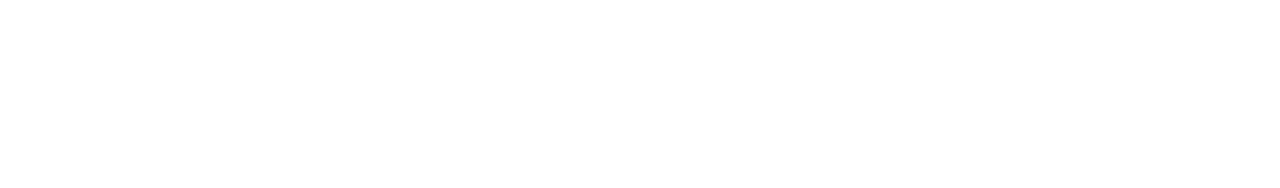
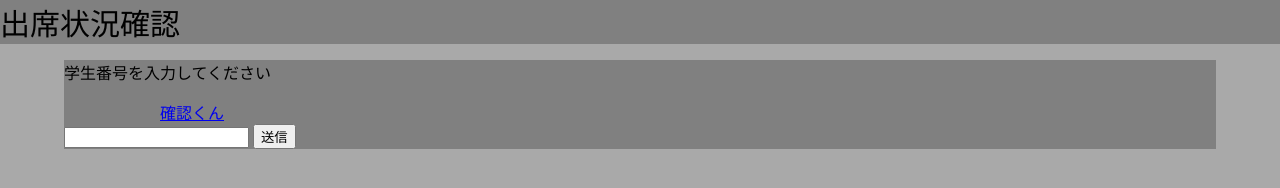
Before and after one commit to noir4247/yjsnpi, a plain HTML site: page index.html in a window 1280 px wide. Drawn offline with Linux system fonts and the light colour scheme.

Commit message:
Update index.html

```diff
--- a/index.html
+++ b/index.html
@@ -1,23 +1,26 @@
 <!DOCTYPE html>
-<html>
-<head>
-<meta http-equiv="X-UA-Compatible" content="IE=edge">
-<title></title>
-<meta charset="utf-8">
-<meta name="description" content="">
-<meta name="author" content="">
-<meta name="viewport" content="width=device-width, initial-scale=1">
-<link rel="stylesheet" href="">
-<!--[if lt IE 9]>
-<script src="//cdn.jsdelivr.net/html5shiv/3.7.2/html5shiv.min.js"></script>
-<script src="//cdnjs.cloudflare.com/ajax/libs/respond.js/1.4.2/respond.min.js"></script>
-<![endif]-->
-<link rel="shortcut icon" href="">
-</head>
-<body>
-<!-- Place your content here -->
+<html lang="ja">
+    <head>
+        <meta http-equiv="Content-Type" content="text/html; charset=UTF-8" />
+	    <meta http-equiv="Content-Language" content="ja" />
+        <meta name="referrer" content="no-referrer">
+        <meta name="referrer" contant="never">
+        <title>出席状況</title>
 
-<!-- SCRIPTS -->
-<!-- Example: <script src="//ajax.googleapis.com/ajax/libs/jquery/1.11.1/jquery.min.js"></script> -->
-</body>
+          <script type="text/javascript" src="main.js"></script>
+          <link rel="stylesheet" type="text/css" href="main.css">
+    </head>
+    <body onLoad="loaded">
+        <div id="header">
+            出席状況確認
+        </div>
+        <div id="content">
+            <p>学生番号を入力してください</p>
+　　　　　　<a href="https://env.b4iine.net/">確認くん</a>
+            <form name='form' method='POST'>
+                <input type="text" name="p1" value="" onkeydown="go()">
+                <input type="button" value="送信" onclick="doPost()">
+            </form>
+        </div>
+    </body>
 </html>
```
